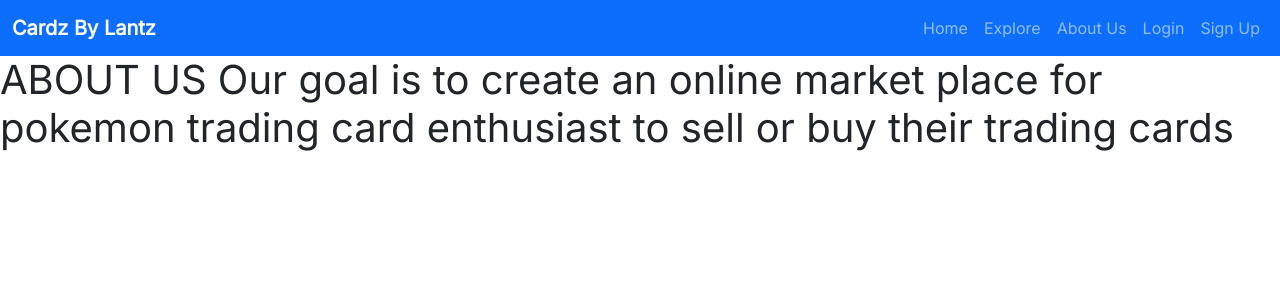
After one commit to muic-trading-cards/backend, a Flask app: page /about_us in a window 1280 px wide. The commit adds this page. Shown: the top 300 px of the page. Run offline with Flask 3, Linux system fonts and the light colour scheme.

Commit message:
Added about_us page

```diff
--- a/app/main.py
+++ b/app/main.py
@@ -43,3 +43,7 @@ def index():
 def profile():
     pfp = default_profile_picture_url if current_user.profile_picture_url is None else current_user.profile_picture_url
     return render_template('profile.html', first_name=current_user.first_name, last_name=current_user.last_name, email=current_user.email, pfp_url=pfp)
+
+@main.route('/about_us')
+def about_us():
+    return render_template('about_us.html')
--- a/app/shared.py
+++ b/app/shared.py
@@ -1,6 +1,6 @@
 #configs live here, like the database engine creds
 import os
-# from app.credentials import *
+from app.credentials import *
 
 db_user     = os.environ.get("mysql_user")
 db_password = os.environ.get("mysql_password")
--- /dev/null
+++ b/app/templates/about_us.html
@@ -0,0 +1,7 @@
+{% extends "base.html" %}
+{% block content %}
+<h1>ABOUT US
+    Our goal is to create an online market place for
+    pokemon trading card enthusiast to sell or buy their
+    trading cards</h1>
+{% endblock %}
--- a/app/templates/base.html
+++ b/app/templates/base.html
@@ -53,8 +53,8 @@
 						Explore
 					</a>
 
-				<li class="nav-item">
-					<a class="nav-link" href="#">About Us</a>
+				<li  class="nav-item">
+					<a class="nav-link" href="{{ url_for('main.about_us') }}">About Us</a>
 				</li>
 				{% if current_user.is_authenticated %}
 				<li>
```
